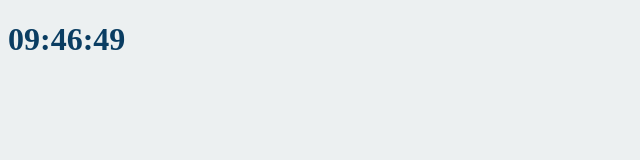
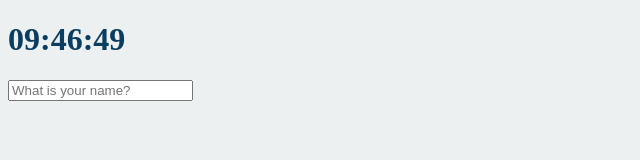
Before and after one commit to yejiiha/cromeApp_vanillaJS, a plain HTML site: page index.html in a window 1280 px wide. Shown: the whole page, without its empty margins (0-640 px from the left). Drawn offline with Linux system fonts and the light colour scheme.

Commit message:
Saving the User Name

```diff
--- /dev/null
+++ b/greeting.js
@@ -0,0 +1,43 @@
+const form = document.querySelector(".js-form"),
+    input = form.querySelector("input"),
+    greeting = document.querySelector(".js-greetings");
+
+const USER_LS = "currentUser",
+    SHOWING_CN = "showing";
+
+function saveName(text) {
+    localStorage.setItem(USER_LS, text);
+}
+
+function handleSubmit(event) {
+    event.preventDefault();
+    const currentValue = input.value;
+    paintGreeting(currentValue);
+    saveName(currentValue);
+}
+
+function askForName() {
+    form.classList.add(SHOWING_CN);
+    form.addEventListener("submit", handleSubmit);
+}
+
+function paintGreeting(text) {
+    form.classList.remove(SHOWING_CN);
+    greeting.classList.add(SHOWING_CN);
+    greeting.innerText = `Hello, ${text}`;
+}
+
+function loadName() {
+    const currentUser = localStorage.getItem(USER_LS);
+    if (currentUser === null) {
+        askForName(); // user is not
+    } else {
+        paintGreeting(currentUser);// user is
+    }
+}
+
+function init() {
+    loadName();
+}
+
+init();
--- a/index.css
+++ b/index.css
@@ -6,11 +6,18 @@ body {
     cursor: pointer;
 }
 
-h1 {
+body {
     color: #0a3d62;
-    transition: color 1s ease-in-out;
 }
 
 .clicked {
     color: #38ada9;
 }
+
+.form, .greetings {
+    display: none;
+}
+
+.showing {
+    display: block;
+}
--- a/index.html
+++ b/index.html
@@ -11,7 +11,15 @@
     <div class="js-clock">
         <h1 class="js-title"></h1>
     </div>
+
+    <form class="js-form form">
+        <input type="text" placeholder="What is your name?" />
+    </form>
+
+    <h4 class="js-greetings greetings"></h4>
+
     <script src="clock.js"></script>
+    <script src="greeting.js"></script>
 </body>
 
 </html>
```
